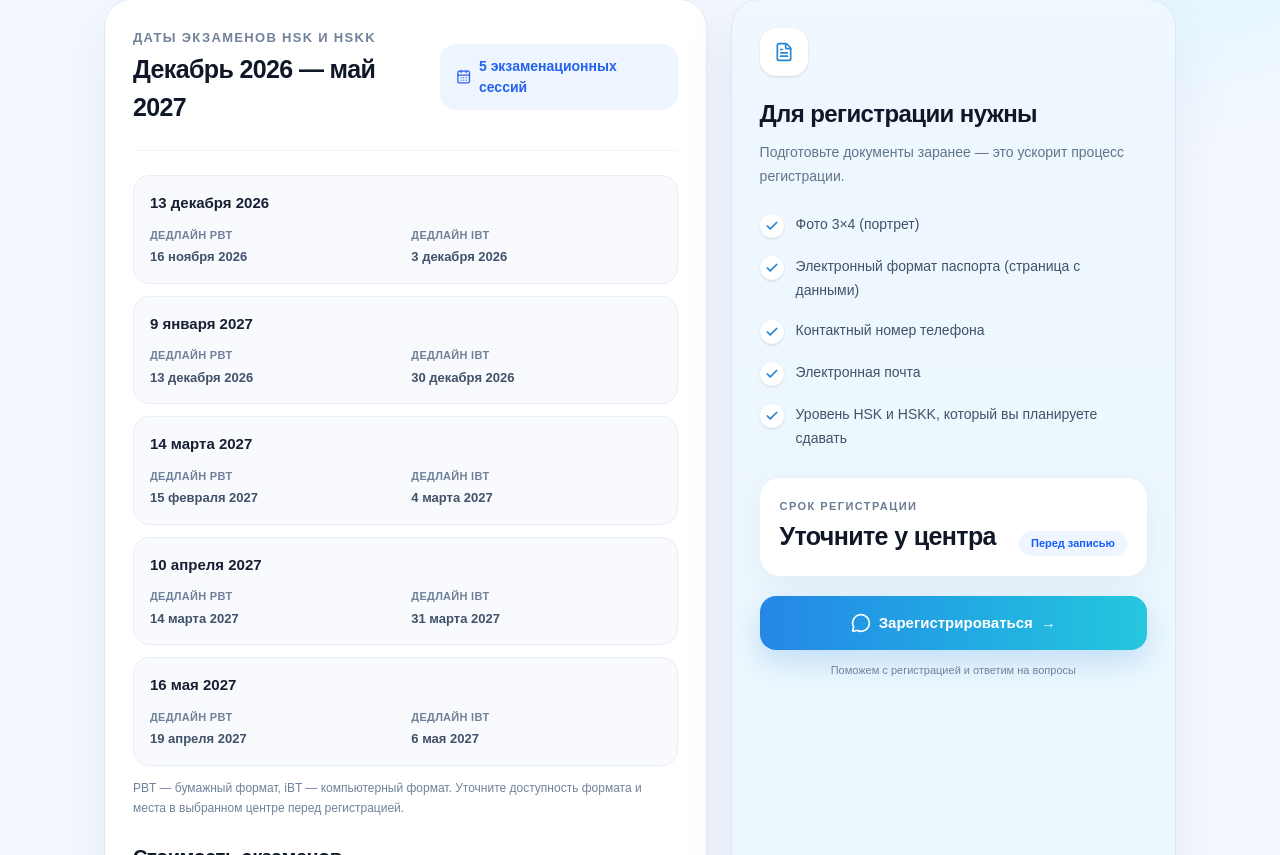
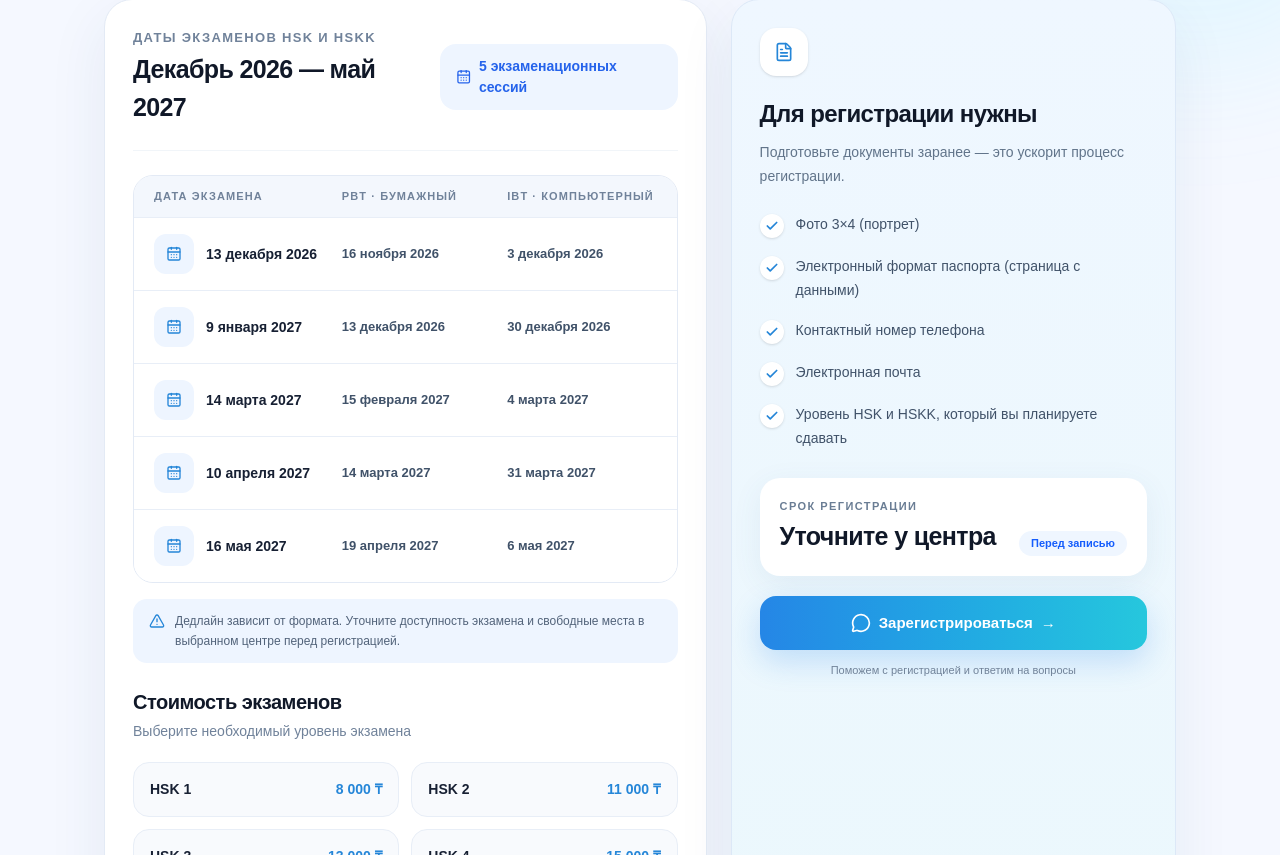
Before and after one commit to olzhas2357/Zagran-Easy, a Next.js app: page /language in a window 1280 px wide. Shown: the part 3425-4280 px from the top of the page. Built offline with nearby package versions, Linux system fonts and the light colour scheme; no server answers; a web font is replaced by a local one.

Commit message:
add new information HSK

```diff
--- a/components/language/ExamAnnouncement.tsx
+++ b/components/language/ExamAnnouncement.tsx
@@ -140,41 +140,63 @@ export function ExamAnnouncement() {
                 </div>
               </div>
 
-              <div className="mt-6 space-y-3">
+              <div className="mt-6 overflow-hidden rounded-[20px] border border-[#E3EAF5] dark:border-white/10">
+                <div className="hidden grid-cols-[1.15fr_1fr_1fr] gap-4 bg-[#F3F7FD] px-5 py-3 sm:grid dark:bg-white/[0.06]">
+                  <p className="text-[11px] font-extrabold uppercase tracking-[0.1em] text-[#70829A] dark:text-white/50">
+                    Дата экзамена
+                  </p>
+                  <p className="text-[11px] font-extrabold uppercase tracking-[0.1em] text-[#70829A] dark:text-white/50">
+                    PBT · бумажный
+                  </p>
+                  <p className="text-[11px] font-extrabold uppercase tracking-[0.1em] text-[#70829A] dark:text-white/50">
+                    iBT · компьютерный
+                  </p>
+                </div>
                 {EXAM_DATES.map(({ examDate, pbtDeadline, ibtDeadline }) => (
                   <div
                     key={examDate}
-                    className="rounded-[16px] border border-[#E8EEF7] bg-[#F8FAFD] p-4 dark:border-white/10 dark:bg-white/[0.04]"
+                    className="grid gap-3 border-t border-[#E8EEF7] bg-white p-4 first:border-t-0 sm:grid-cols-[1.15fr_1fr_1fr] sm:items-center sm:gap-4 sm:px-5 dark:border-white/10 dark:bg-transparent"
                   >
-                    <p className="text-[15px] font-extrabold text-[#172033] dark:text-white">
+                    <div className="flex items-center gap-3">
+                      <span className="flex h-10 w-10 flex-none items-center justify-center rounded-xl bg-[#EEF5FF] text-[#2586D8] dark:bg-blue-400/10 dark:text-[#8DDDF5]">
+                        <CalendarDays className="h-4 w-4" />
+                      </span>
+                      <div>
+                        <p className="text-[10px] font-bold uppercase tracking-[0.1em] text-[#8090A5] sm:hidden dark:text-white/45">
+                          Экзамен
+                        </p>
+                        <p className="mt-0.5 text-[14px] font-extrabold text-[#172033] dark:text-white">
                           {examDate}
                         </p>
-                    <div className="mt-3 grid grid-cols-2 gap-3">
-                      <div>
-                        <p className="text-[11px] font-bold uppercase tracking-wide text-[#70829A] dark:text-white/45">
-                          Дедлайн PBT
+                      </div>
+                    </div>
+                    <div className="flex items-center justify-between gap-3 rounded-xl bg-[#F8FAFD] px-3 py-2.5 sm:bg-transparent sm:px-0 sm:py-0 dark:bg-white/[0.04] sm:dark:bg-transparent">
+                      <p className="text-[11px] font-bold text-[#70829A] sm:hidden dark:text-white/50">
+                        PBT · бумажный
                       </p>
-                        <p className="mt-1 text-[13px] font-semibold text-[#405269] dark:text-white/75">
+                      <p className="text-[13px] font-bold text-[#405269] dark:text-white/75">
                         {pbtDeadline}
                       </p>
                     </div>
-                      <div>
-                        <p className="text-[11px] font-bold uppercase tracking-wide text-[#70829A] dark:text-white/45">
-                          Дедлайн iBT
+                    <div className="flex items-center justify-between gap-3 rounded-xl bg-[#F8FAFD] px-3 py-2.5 sm:bg-transparent sm:px-0 sm:py-0 dark:bg-white/[0.04] sm:dark:bg-transparent">
+                      <p className="text-[11px] font-bold text-[#70829A] sm:hidden dark:text-white/50">
+                        iBT · компьютерный
                       </p>
-                        <p className="mt-1 text-[13px] font-semibold text-[#405269] dark:text-white/75">
+                      <p className="text-[13px] font-bold text-[#405269] dark:text-white/75">
                         {ibtDeadline}
                       </p>
-                      </div>
                     </div>
                   </div>
                 ))}
               </div>
 
-              <p className="mt-3 text-[12px] leading-5 text-[#70829A] dark:text-white/50">
-                PBT — бумажный формат, iBT — компьютерный формат. Уточните
-                доступность формата и места в выбранном центре перед регистрацией.
+              <div className="mt-4 flex items-start gap-2.5 rounded-[14px] bg-[#EEF5FF] px-4 py-3 dark:bg-blue-400/[0.07]">
+                <AlertTriangle className="mt-0.5 h-4 w-4 flex-none text-[#2586D8] dark:text-[#8DDDF5]" />
+                <p className="text-[12px] leading-5 text-[#52637A] dark:text-white/60">
+                  Дедлайн зависит от формата. Уточните доступность экзамена и
+                  свободные места в выбранном центре перед регистрацией.
                 </p>
+              </div>
 
               <div className="mt-6">
                 <h3 className="text-[20px] font-extrabold tracking-tight text-[#101828] dark:text-white">
```
Lines whose indentation alone changed are shown as unchanged.
